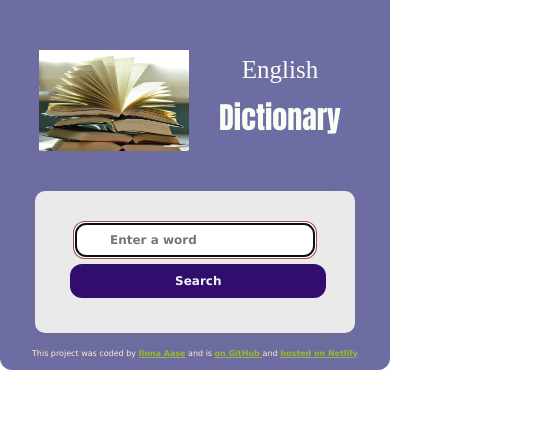
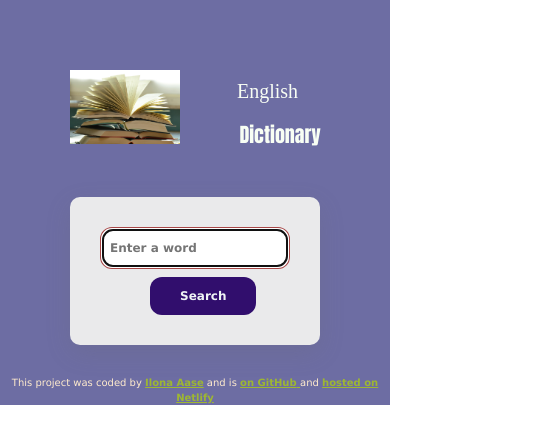
Before and after one commit to HildaAb/dictionary-app, a React (Create React App) app: page / in a window 390 px wide. Shown: the top 444 px of the page, 560 px wide, since content can reach past the window. Built offline with nearby package versions, Linux system fonts and the light colour scheme.

Commit message:
fixed the main site

```diff
--- a/src/App.css
+++ b/src/App.css
@@ -1,10 +1,5 @@
 .App {
-  text-align: center;
-  margin: 50px auto;
-  max-width: 900px;
-  min-height: 500px;
   background-color: rgb(109, 109, 163);
-  border-radius: 12px;
 }
 .App h1 {
   font-family: Impact, Haettenschweiler, "Arial Narrow Bold", sans-serif;
@@ -12,8 +7,8 @@
   color: rgb(248, 254, 244);
   text-align: center;
   padding: 20px;
-  margin-top: -320px;
-  margin-left: 350px;
+  margin-top: -510px;
+  margin-right: -390px;
 }
 .App h5 {
   font-family: serif;
@@ -21,19 +16,20 @@
   color: rgb(248, 254, 244);
   text-align: center;
   padding: 20px;
-  margin-top: -350px;
-  margin-left: 350px;
-  margin-bottom: 290px;
+  margin-top: -380px;
+  margin-right: -410px;
+  margin-bottom: 490px;
 }
 
-.fluid-left {
+.App .fluid-left {
+  width: 350px;
   display: flex;
   justify-content: left;
   margin-left: 70px;
-  margin-bottom: 150px;
+  margin-bottom: 170px;
   padding-top: 70px;
-  border-radius: 12px;
 }
+
 footer {
   font-size: 13px;
   text-align: center;
@@ -46,189 +42,97 @@ a {
   font-weight: bold;
 }
 
-@media (max-width: 900px) {
-  .App {
-    margin: -100px auto;
-    max-height: 3000px;
+@media (max-width: 1225px) {
+  .App h1 {
+    font-size: 90px;
+    margin-bottom: 60px;
   }
+
+  .App h5 {
+    font-size: 45px;
+  }
+}
+
+@media (max-width: 1225px) {
   .App h1 {
-    font-size: 40px;
-    margin-left: 280px;
+    font-size: 90px;
+    margin-right: -150px;
+    margin-bottom: 60px;
+  }
+
+  .App h5 {
+    font-size: 45px;
+    margin-right: -75px;
+  }
+}
+
+@media (max-width: 1102px) {
+  .App h1 {
+    font-size: 90px;
+    margin-right: -325px;
+    margin-bottom: 60px;
+  }
+
+  .App h5 {
+    font-size: 45px;
+    margin-right: -80px;
+  }
+}
+
+@media (max-width: 924px) {
+  .App h1 {
+    font-size: 50px;
+    margin-right: -215px;
+    margin-bottom: 60px;
   }
 
   .App h5 {
     font-size: 25px;
-    margin-left: 280px;
+    margin-right: -80px;
+    margin-top: -310px;
   }
 
-  .fluid-left {
-    width: 170px;
-    display: flex;
-    padding-top: 150px;
-    padding-bottom: 100px;
-  }
-
-  footer {
-    font-size: 15px;
-    margin-top: 20px;
+  .App .fluid-left {
+    width: 250px;
   }
 }
 
-@media (max-width: 854px) {
-  .App {
-    max-height: 3000px;
-  }
-
-  .App h1 {
-    font-size: 50px;
-    margin-left: 267px;
-    margin-bottom: 70px;
-  }
-
-  .App h5 {
-    font-size: 45px;
-    margin-left: 270px;
-  }
-
-  .fluid-left {
-    width: 300px;
-    margin-left: 39px;
-    margin-bottom: 75px;
-  }
-}
-
-@media (max-width: 574px) {
-  .App {
-    max-height: 3000px;
-  }
+@media (max-width: 653px) {
   .App h1 {
     font-size: 30px;
-    margin-left: 170px;
-    margin-bottom: 70px;
+    margin-right: -180px;
+    margin-bottom: 60px;
   }
 
   .App h5 {
     font-size: 25px;
-    margin-left: 170px;
+    margin-right: -125px;
+    margin-top: -300px;
   }
 
-  .fluid-left {
-    width: 150px;
-    margin-left: 39px;
-  }
-
-  footer {
-    font-size: 8px;
-    margin-top: 30px;
+  .App .fluid-left {
+    width: 200px;
   }
 }
 
-@media (max-width: 541px) {
-  .App {
-    max-height: 3000px;
-  }
+@media (max-width: 515px) {
   .App h1 {
-    font-size: 40px;
-    margin-left: 250px;
-  }
-
-  .App h5 {
-    font-size: 25px;
-    margin-left: 270px;
-    margin-top: -216px;
-  }
-
-  .fluid-left {
-    width: 200px;
-    margin-bottom: -10px;
-  }
-
-  footer {
-    font-size: 15px;
-    margin-top: 20px;
-  }
-}
-
-@media (max-width: 431px) {
-  .App {
-    max-height: 3000px;
-    min-height: 470px;
-  }
-  .App h1 {
-    font-size: 28px;
-    margin-left: 170px;
-    margin-top: -315px;
-    margin-bottom: 10px;
-  }
-}
-
-.App h5 {
-  font-size: 25px;
-  margin-left: 170px;
-}
-
-.fluid-left {
-  width: 150px;
-  margin-left: 39px;
-}
-
-@media (max-width: 413px) {
-  .App {
-    max-height: 3000px;
-    min-height: 470px;
-  }
-  .App h1 {
-    font-size: 30px;
-    margin-left: 170px;
-    margin-top: -315px;
-    margin-bottom: 10px;
-  }
-
-  .App h5 {
-    font-size: 25px;
-    margin-left: 170px;
-  }
-
-  .fluid-left {
-    width: 150px;
-    margin-left: 39px;
-  }
-
-  footer {
-    font-size: 8px;
-    margin-top: -20px;
-  }
-}
-
-@media (max-width: 350px) {
-  .App {
-    max-height: 3000px;
-  }
-  footer {
-    font-size: 8px;
-    margin-top: 50px;
-  }
-}
-
-@media (max-width: 345px) {
-  .App {
-    max-height: 3000px;
-    min-height: 465px;
-  }
-  .App h1 {
-    font-size: 25px;
-    margin-left: 180px;
-    margin-top: -325px;
-    margin-bottom: -1px;
+    font-size: 20px;
+    margin-right: -170px;
+    margin-bottom: 20px;
   }
 
   .App h5 {
     font-size: 20px;
-    margin-left: 180px;
-    margin-top: -200px;
+    margin-right: -145px;
+    margin-top: -255px;
+  }
+
+  .App .fluid-left {
+    width: 110px;
   }
   footer {
-    font-size: 8px;
-    margin-top: -20px;
+    font-size: 10px;
+    margin-top: 10px;
   }
 }
--- a/src/Dictionary.css
+++ b/src/Dictionary.css
@@ -2,7 +2,7 @@
   background: #eaeaeb;
   border-radius: 10px;
   box-shadow: rgba(103, 107, 111, 0.2) 0px 8px 24px;
-  max-width: 780px;
+  max-width: 90%;
   margin: 30px 70px;
   padding: 30px;
 }
@@ -13,7 +13,7 @@
   font-weight: bold;
   text-align: left;
   border-radius: 12px;
-  padding: 10px 90px;
+  padding: 10px 250px;
   border: 2px solid rgb(167, 70, 70);
 }
 
@@ -28,75 +28,82 @@
   border: none;
 }
 
-@media (max-width: 900px) {
-  .Dictionary section {
-    margin: 35px;
+@media (max-width: 1225px) {
+  .Dictionary .SearchInput {
+    padding: 10px 150px;
   }
 
   .Dictionary .Submit {
-    padding: 10px 40px;
-    font-size: 18px;
-    margin: 5px;
-  }
-
-  .Dictionary .SearchInput {
-    padding: 10px 70px;
-    font-size: 18px;
+    padding: 10px 55px;
   }
 }
 
-@media (max-width: 574px) {
-  .Dictionary .Submit {
-    padding: 8px 105px;
-    font-size: 12px;
-    margin: 5px;
+@media (max-width: 1102px) {
+  .Dictionary .SearchInput {
+    padding: 10px 110px;
   }
 
+  .Dictionary .Submit {
+    padding: 10px 55px;
+  }
+}
+
+@media (max-width: 924px) {
   .Dictionary .SearchInput {
-    padding: 8px 35px;
+    padding: 10px 70px;
+  }
+  .Dictionary .Submit {
+    padding: 10px 35px;
+  }
+}
+
+@media (max-width: 808px) {
+  .Dictionary .SearchInput {
+    padding: 10px 50px;
+  }
+  .Dictionary .Submit {
+    padding: 10px 25px;
+  }
+}
+
+@media (max-width: 744px) {
+  .Dictionary .SearchInput {
+    padding: 10px 20px;
+  }
+  .Dictionary .Submit {
+    padding: 10px 10px;
+  }
+}
+
+@media (max-width: 653px) {
+  .Dictionary .SearchInput {
+    padding: 10px 15px;
+  }
+  .Dictionary .Submit {
+    padding: 10px 5px;
+  }
+}
+
+@media (max-width: 653px) {
+  .Dictionary .SearchInput {
+    padding: 10px 15px;
+    font-size: 12px;
+  }
+  .Dictionary .Submit {
+    padding: 10px 8px;
     font-size: 12px;
   }
 }
 
-@media (max-width: 376px) {
-  .Dictionary .section {
-    margin: 20px;
-  }
-
-  .Dictionary .Submit {
-    padding: 8px 90px;
-    font-size: 12px;
-    margin: 5px;
-  }
-
+@media (max-width: 515px) {
   .Dictionary .SearchInput {
-    padding: 8px 20px;
+    padding: 10px 8px;
     font-size: 12px;
   }
-}
-
-@media (max-width: 350px) {
   .Dictionary .Submit {
-    padding: 8px 8px;
+    padding: 10px 30px;
     font-size: 12px;
-    margin: 5px;
-  }
-
-  .Dictionary .SearchInput {
-    padding: 8px 10px;
-    font-size: 12px;
+    margin-top: 8px;
+    margin-left: 50px;
   }
 }
-
-@media (max-width: 345px) {
-  .Dictionary .Submit {
-    padding: 8px 78px;
-    font-size: 12px;
-    margin: 5px;
-  }
-
-  .Dictionary .SearchInput {
-    padding: 8px 10px;
-    font-size: 12px;
-  }
-}
--- a/src/Phonetics.css
+++ b/src/Phonetics.css
@@ -11,8 +11,7 @@
   padding: 10px 20px;
   margin-right: 13px;
   border-radius: 20px;
-  margin-top: -10px;
-  margin-left: -535px;
+
   transition: all 450ms ease-in-out;
 }
 
@@ -26,102 +25,3 @@
   opacity: 0.8;
   color: rgb(23, 85, 23);
 }
-
-@media (max-width: 1281px) {
-  .Phonetics a {
-    margin-left: -561px;
-  }
-}
-
-@media (max-width: 1025px) {
-  .Phonetics a {
-    margin-left: -560px;
-  }
-}
-
-@media (max-width: 900px) {
-  .Phonetics a {
-    margin-left: -498px;
-  }
-}
-
-@media (max-width: 854px) {
-  .Phonetics a {
-    margin-left: -565px;
-  }
-}
-
-@media (max-width: 821px) {
-  .Phonetics a {
-    margin-left: -529px;
-  }
-}
-
-@media (max-width: 769px) {
-  .Phonetics a {
-    margin-left: -501px;
-  }
-}
-
-@media (max-width: 574px) {
-  .Phonetics a {
-    margin-left: -121px;
-  }
-}
-
-@media (max-width: 541px) {
-  .Phonetics a {
-    margin-left: -270px;
-  }
-}
-
-@media (max-width: 431px) {
-  .Phonetics a {
-    margin-right: -5px;
-  }
-  .Phonetics .text {
-    margin-right: -90px;
-  }
-}
-
-@media (max-width: 415px) {
-  .Phonetics a {
-    margin-right: -5px;
-  }
-  .Phonetics .text {
-    margin-right: -110px;
-  }
-}
-
-@media (max-width: 391px) {
-  .Phonetics a {
-    margin-right: -5px;
-  }
-  .Phonetics .text {
-    margin-right: -128px;
-  }
-}
-
-@media (max-width: 376px) {
-  .Phonetics a {
-    margin-right: -5px;
-  }
-  .Phonetics .text {
-    margin-right: -145px;
-  }
-}
-
-@media (max-width: 360px) {
-  .Phonetics a {
-    margin-right: -5px;
-  }
-  .Phonetics .text {
-    margin-right: -160px;
-  }
-}
-
-@media (max-width: 345px) {
-  .Phonetics a {
-    margin-left: -73px;
-  }
-}
```
